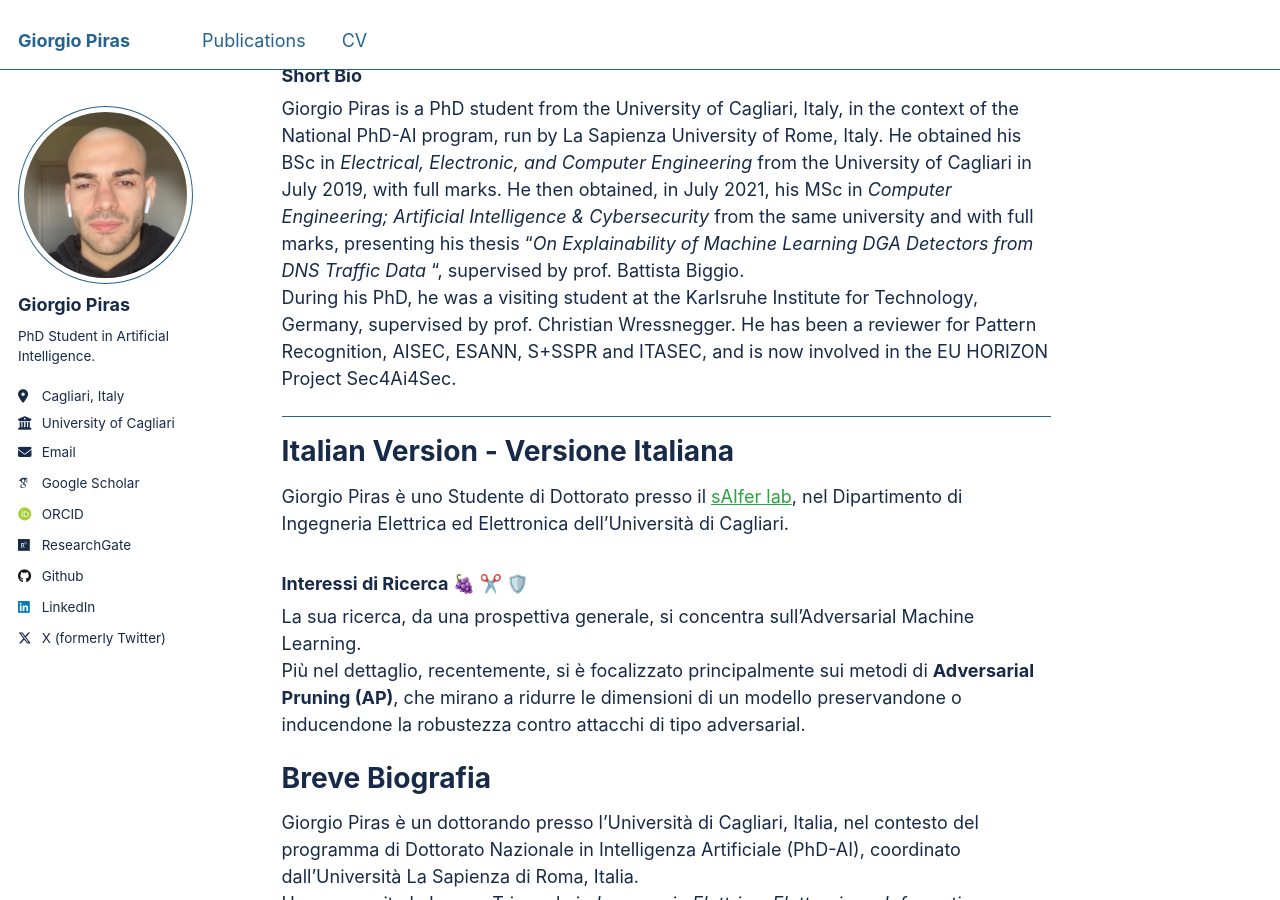
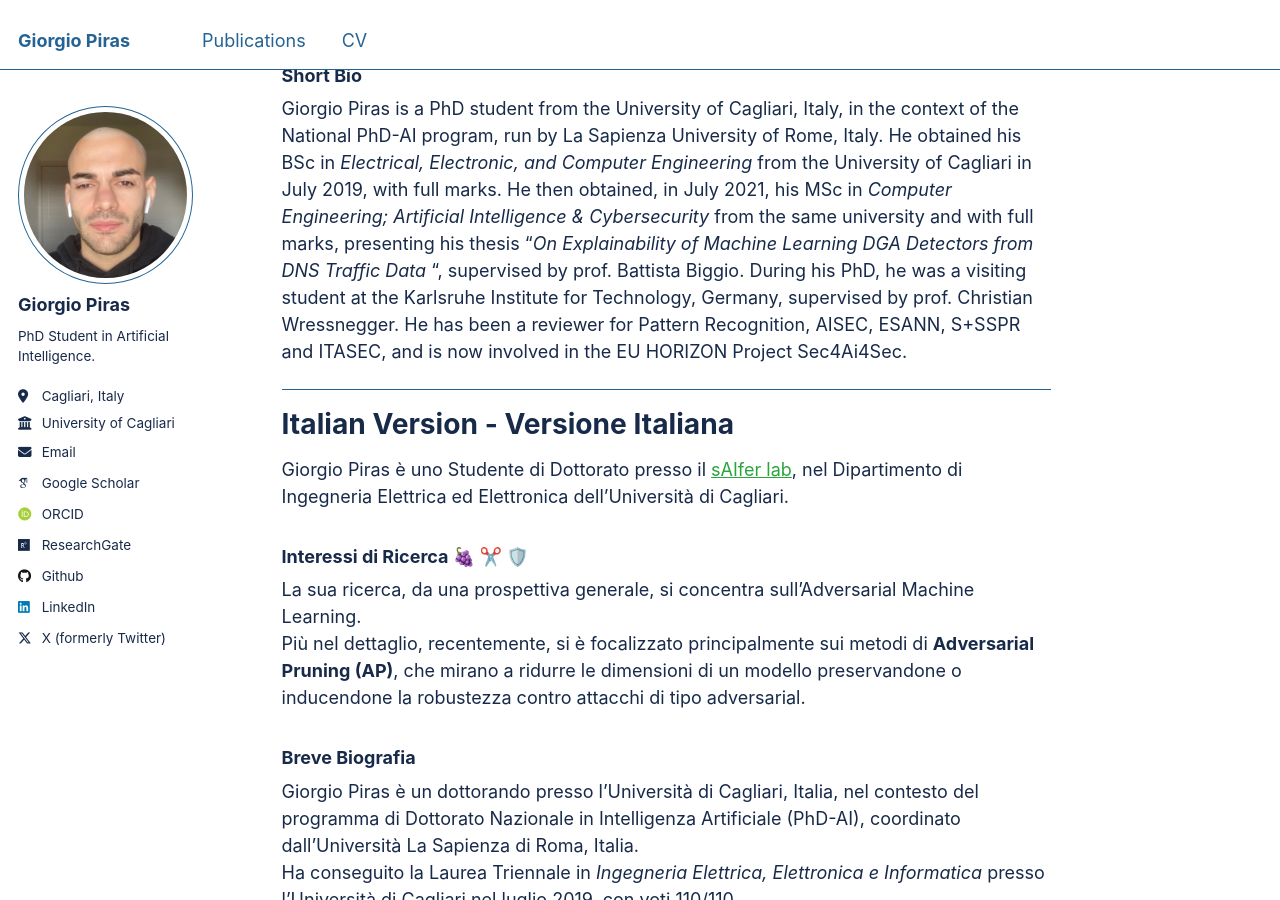
Before and after one commit to giorgiopiras/giorgiopiras.github.io, a Jekyll site: the page built from _pages/about.md, in a window 1280 px wide and 900 px high, scrolled down 348 px. Built offline with Jekyll 4.4.1, drawn with Linux system fonts in a browser that asks for light colours; emoji names are drawn with the system emoji font; some web fonts are replaced.

Commit message:
cosmetics

```diff
--- a/_pages/about.md
+++ b/_pages/about.md
@@ -16,8 +16,7 @@ More in detail, recently I have been mostly focusing on Adversarial Pruning (AP)
 ### Short Bio
 Giorgio Piras is a PhD student from the University of Cagliari, Italy, in the context of the National PhD-AI program, run by La Sapienza University of Rome, Italy.
 He obtained his BSc in _Electrical, Electronic, and Computer Engineering_ from the University of Cagliari in July 2019, with full marks.
-He then obtained, in July 2021, his MSc in _Computer Engineering; Artificial Intelligence & Cybersecurity_ from the same university and with full marks, presenting his thesis "_On Explainability of Machine Learning DGA Detectors from DNS Traffic Data_ ", supervised by prof. Battista Biggio.
-During his PhD, he was a visiting student at the Karlsruhe Institute for Technology, Germany, supervised by prof. Christian Wressnegger.
+He then obtained, in July 2021, his MSc in _Computer Engineering; Artificial Intelligence & Cybersecurity_ from the same university and with full marks, presenting his thesis "_On Explainability of Machine Learning DGA Detectors from DNS Traffic Data_ ", supervised by prof. Battista Biggio. During his PhD, he was a visiting student at the Karlsruhe Institute for Technology, Germany, supervised by prof. Christian Wressnegger.
 He has been a reviewer for Pattern Recognition, AISEC, ESANN, S+SSPR and ITASEC, and is now involved in the EU HORIZON Project Sec4Ai4Sec.
 
 ---
@@ -30,7 +29,7 @@ Giorgio Piras è uno Studente di Dottorato presso il [sAIfer lab](https://www.sa
 La sua ricerca, da una prospettiva generale, si concentra sull'Adversarial Machine Learning.
 Più nel dettaglio, recentemente, si è focalizzato principalmente sui metodi di **Adversarial Pruning (AP)**, che mirano a ridurre le dimensioni di un modello preservandone o inducendone la robustezza contro attacchi di tipo adversarial.
 
-# Breve Biografia
+### Breve Biografia
 Giorgio Piras è un dottorando presso l'Università di Cagliari, Italia, nel contesto del programma di Dottorato Nazionale in Intelligenza Artificiale (PhD-AI), coordinato dall'Università La Sapienza di Roma, Italia.
 Ha conseguito la Laurea Triennale in _Ingegneria Elettrica, Elettronica e Informatica_ presso l'Università di Cagliari nel luglio 2019, con voti 110/110.
 Successivamente, nel luglio 2021, ha conseguito la Laurea Magistrale in _Computer Engineering; Artificial Intelligence & Cybersecurity_ presso la stessa università e con voto 110 e Lode, presentando la tesi dal titolo "_On Explainability of Machine Learning DGA Detectors from DNS Traffic Data_", supervisionata dal prof. Battista Biggio.
```
